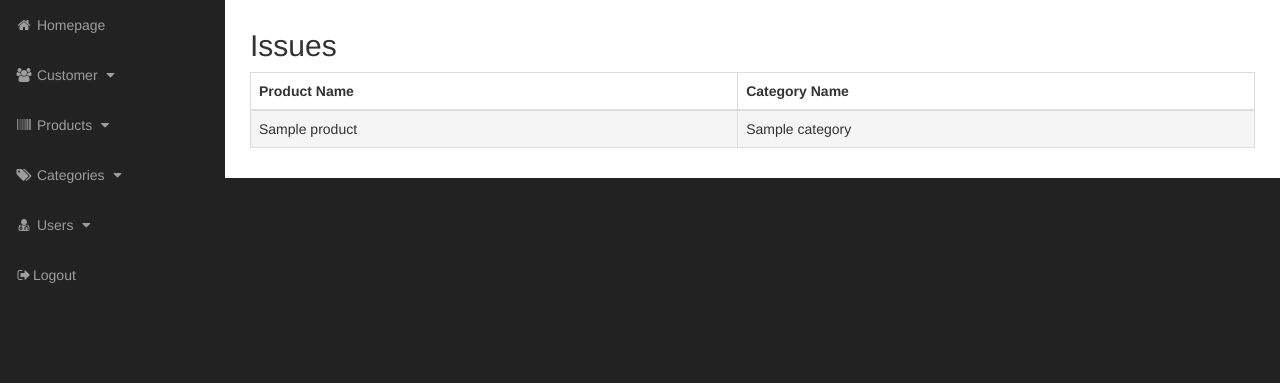
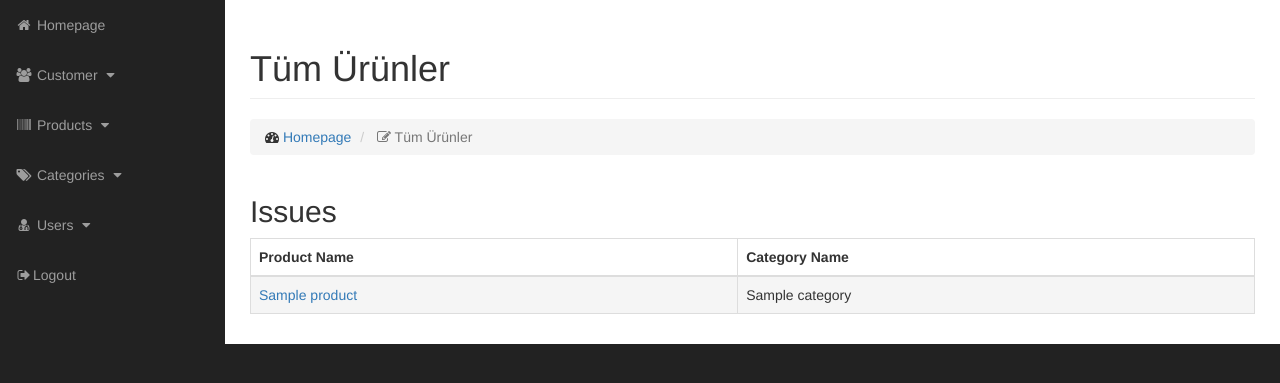
Before and after one commit to oguzcan-yavuz/IssueTracker, a Django app: page /products/ in a window 1280 px wide. Shown: the part 51-434 px from the top of the page. Run offline with Django 3.2, Linux system fonts and the light colour scheme; a user stored in the database is signed in; tables that the repository leaves empty hold one stand-in row (values such as "Sample post"); grey boxes labelled with a size stand in for pictures from a placeholder-image service; some libraries are stand-ins or nearby versions.

Commit message:
added customer list and product list

```diff
--- a/issues/templates/issues/base.html
+++ b/issues/templates/issues/base.html
@@ -184,9 +184,6 @@
                           <li>
                               <a href="{% url 'new_category' %}">New Category</a>
                           </li>
-                          <li>
-                              <a href="#">All Categories</a>
-                          </li>
                       </ul>
                   </li>
 
--- a/issues/templates/issues/products.html
+++ b/issues/templates/issues/products.html
@@ -1,5 +1,24 @@
 {% extends 'issues/base.html' %}
 {% load bootstrap3 %}
+{% block heading %}
+<!-- Page Heading -->
+<div class="row">
+    <div class="col-lg-12">
+        <h1 class="page-header">
+            Tüm Ürünler
+        </h1>
+        <ol class="breadcrumb">
+            <li>
+                <i class="fa fa-dashboard"></i>  <a href="/">Homepage</a>
+            </li>
+            <li class="active">
+                <i class="fa fa-edit"></i> Tüm Ürünler
+            </li>
+        </ol>
+    </div>
+</div>
+<!-- /.row -->
+{% endblock %}
 {% block body %}
     <div class="row">
         <div class="col-lg-12">
@@ -17,7 +36,7 @@
                     {% for product in product_list %}
 
                         <tr class="active">
-                            <td>{{ product.name }}</td>
+                            <td> <a href="{% url 'product_update' pk=product.pk %}">{{ product.name }}</a></td>
                             <td>{{ product.category }}</td>
                         </tr>
 
--- a/issues/urls.py
+++ b/issues/urls.py
@@ -11,7 +11,7 @@ urlpatterns = [
     url(r'^issues/add/product/$', AddProductView.as_view(), name="new_product"),
     url(r"^issues/(?P<pk>\d+)/$", IssueUpdateView.as_view(), name="issue_update"),
     url(r"^products/(?P<pk>\d+)/$", ProductUpdateView.as_view(), name="product_update"),
-    url(r"^customers/(?P<pk>\d+)/$", CustomUpdateView.as_view(), name="customer_update"),
+    url(r"^customers/(?P<pk>\d+)/$", CustomerUpdateView.as_view(), name="customer_update"),
     url(r"^categories/(?P<pk>\d+)/$", CategoryUpdateView.as_view(), name="category_update"),
     url(r'^register/$', UserView.as_view(), name="register"),
 ]
```
